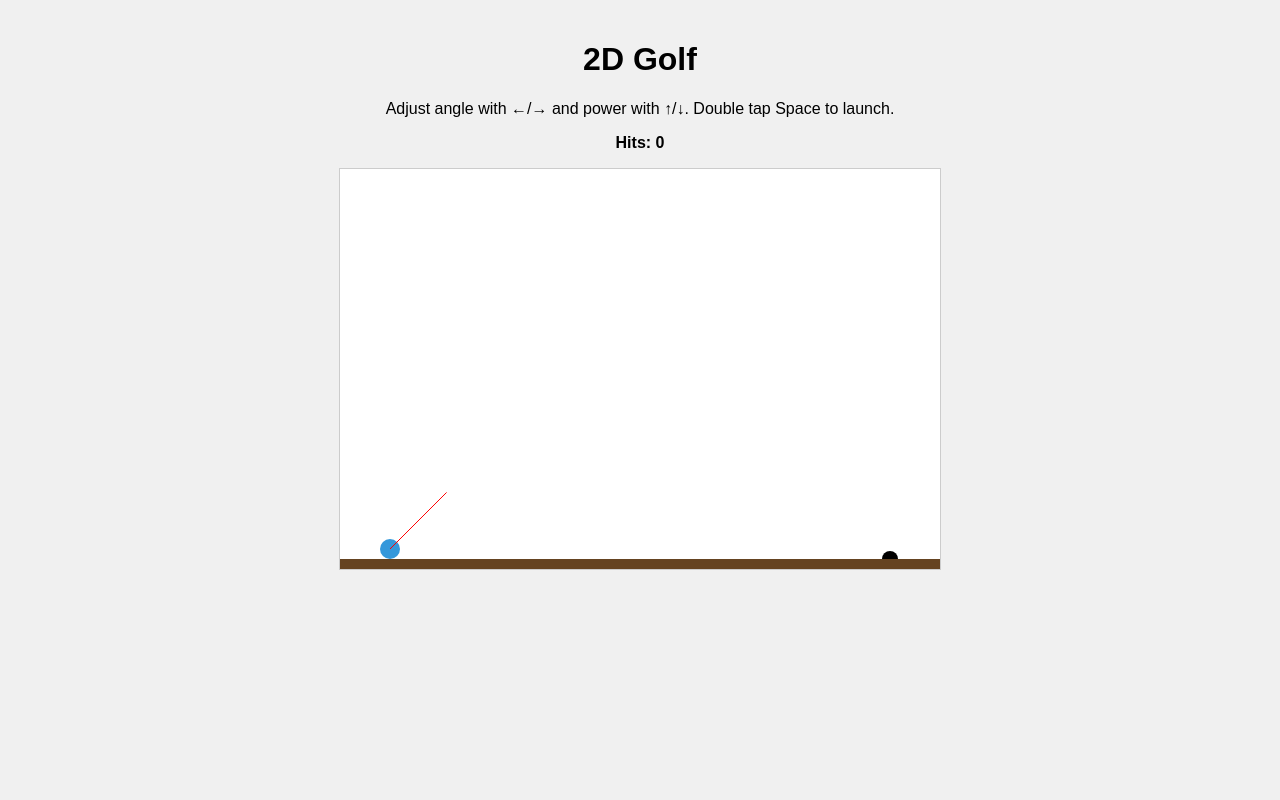
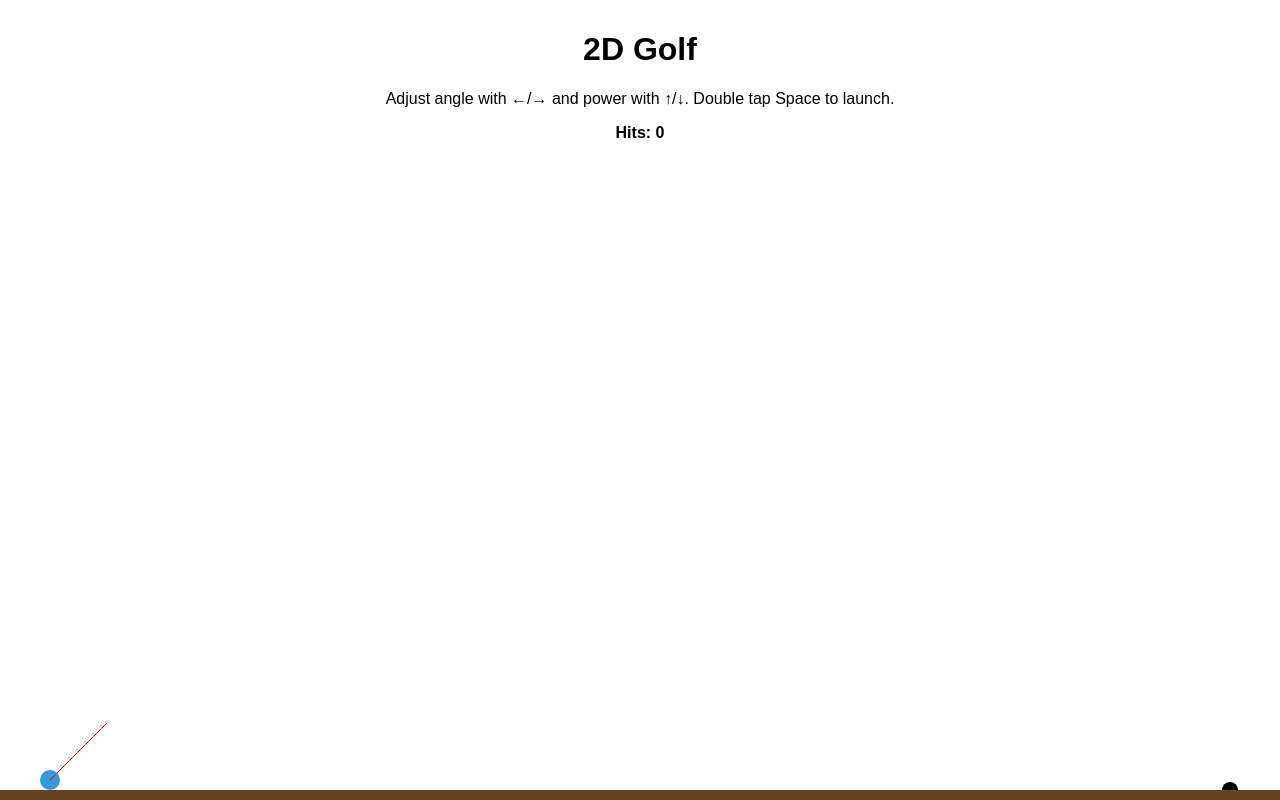
Before and after one commit to jdnick27/js-games, a plain HTML site: page index.html in a window 1280 px wide. Drawn offline with Linux system fonts and the light colour scheme.

Commit message:
Expand game canvas to full screen

```diff
--- a/game.js
+++ b/game.js
@@ -1,5 +1,13 @@
 const canvas = document.getElementById('game');
 const ctx = canvas.getContext('2d');
+
+function resizeCanvas() {
+  canvas.width = window.innerWidth;
+  canvas.height = window.innerHeight;
+}
+
+window.addEventListener('resize', resizeCanvas);
+resizeCanvas();
 
 let hits = 0;
 const counterEl = document.getElementById('counter');
--- a/index.html
+++ b/index.html
@@ -7,10 +7,12 @@
     <link rel="stylesheet" href="style.css">
 </head>
 <body>
-    <h1>2D Golf</h1>
-    <p>Adjust angle with ←/→ and power with ↑/↓. Double tap Space to launch.</p>
-    <p id="counter">Hits: 0</p>
-    <canvas id="game" width="600" height="400"></canvas>
+    <div id="overlay">
+        <h1>2D Golf</h1>
+        <p>Adjust angle with ←/→ and power with ↑/↓. Double tap Space to launch.</p>
+        <p id="counter">Hits: 0</p>
+    </div>
+    <canvas id="game"></canvas>
     <script src="game.js"></script>
 </body>
 </html>
--- a/style.css
+++ b/style.css
@@ -1,16 +1,25 @@
-body {
+html, body {
     font-family: Arial, sans-serif;
-    text-align: center;
-    background: #f0f0f0;
     margin: 0;
-    padding: 20px;
+    padding: 0;
+    height: 100%;
+    overflow: hidden;
 }
 
 #game {
     background: #fff;
-    border: 1px solid #ccc;
     display: block;
-    margin: 0 auto;
+    width: 100vw;
+    height: 100vh;
+}
+
+#overlay {
+    position: absolute;
+    top: 10px;
+    left: 0;
+    width: 100%;
+    text-align: center;
+    pointer-events: none;
 }
 
 #counter {
```
Also changed, not shown: README.md.
